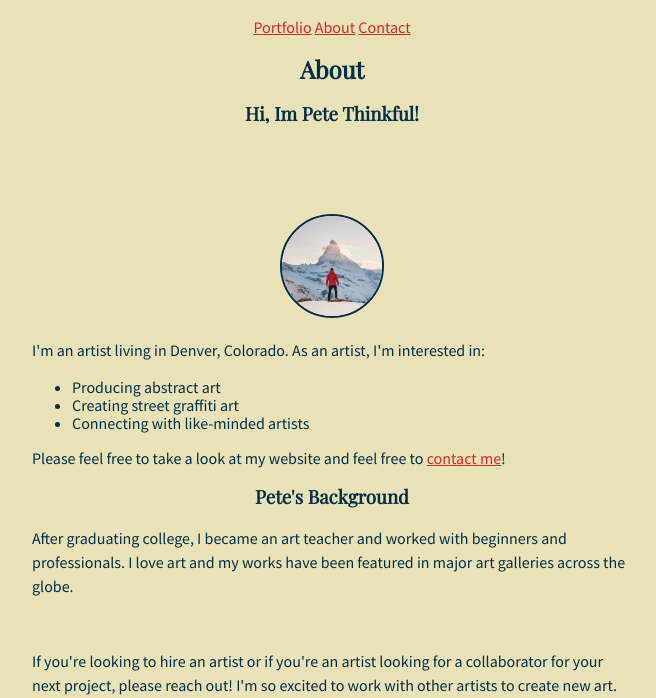
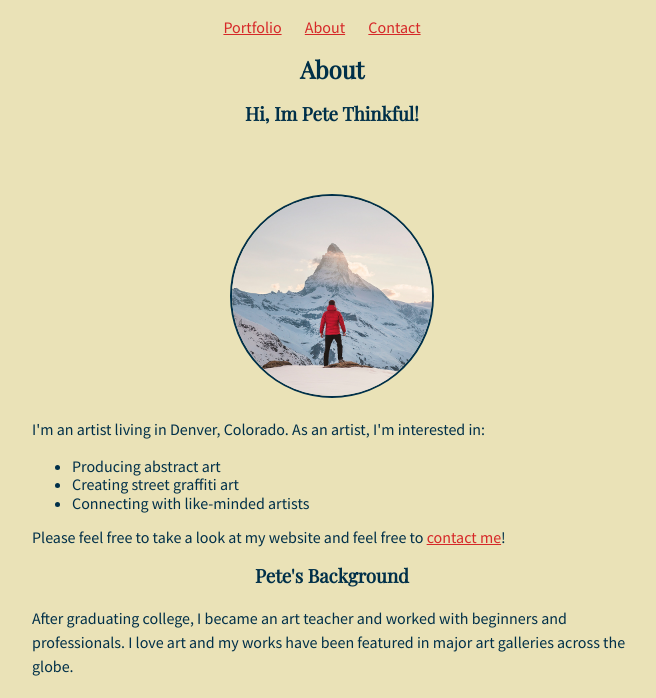
Before and after one commit to JamesMikeP/Pete-Thinkful, a plain HTML site: page index.html in a window 1280 px wide. Shown: the part 102-800 px from the top of the page, without its empty margins (308-964 px from the left). Drawn offline with nearby package versions, Linux system fonts and the light colour scheme.

Commit message:
Update style.css

```diff
--- a/style.css
+++ b/style.css
@@ -2,6 +2,8 @@
 @import url("https://fonts.googleapis.com/css2?family=Playfair+Display&family=Source+Sans+Pro:wght@400&display=swap");
  header,
 nav { text-align: center;}
+nav a {
+  margin-right: 20px; }
 body {
   color: #003049;
   font-family: "Source Sans Pro", Tahoma, Geneva, Verdana, sans-serif;
@@ -40,8 +42,6 @@ img {
   width: 100%;
   max-width: 200px;
   height: auto;
-  display: block;
-  margin: auto;
 }
 
 hr {
@@ -53,18 +53,10 @@ a:hover { color: #f77f00; }
 
 /* Add your solution below */
 
-.image-circle {
-  border-radius: 50%;
-  width: 100px;
-  height: 100px;
-  object-fit: cover;
-  margin: auto;
-  margin-bottom: 20px;
-  margin-top: 20px;
-  border: 2px solid #003049;
-  display: block;
-  text-align: center;
-
+.image-circle { width: 200px; height: 200px; border-radius: 50%;
+  border: 2px; color:#003049;
+  border-style: solid;
+  color:#003049;
 }
 footer {
   text-align: center;
```
